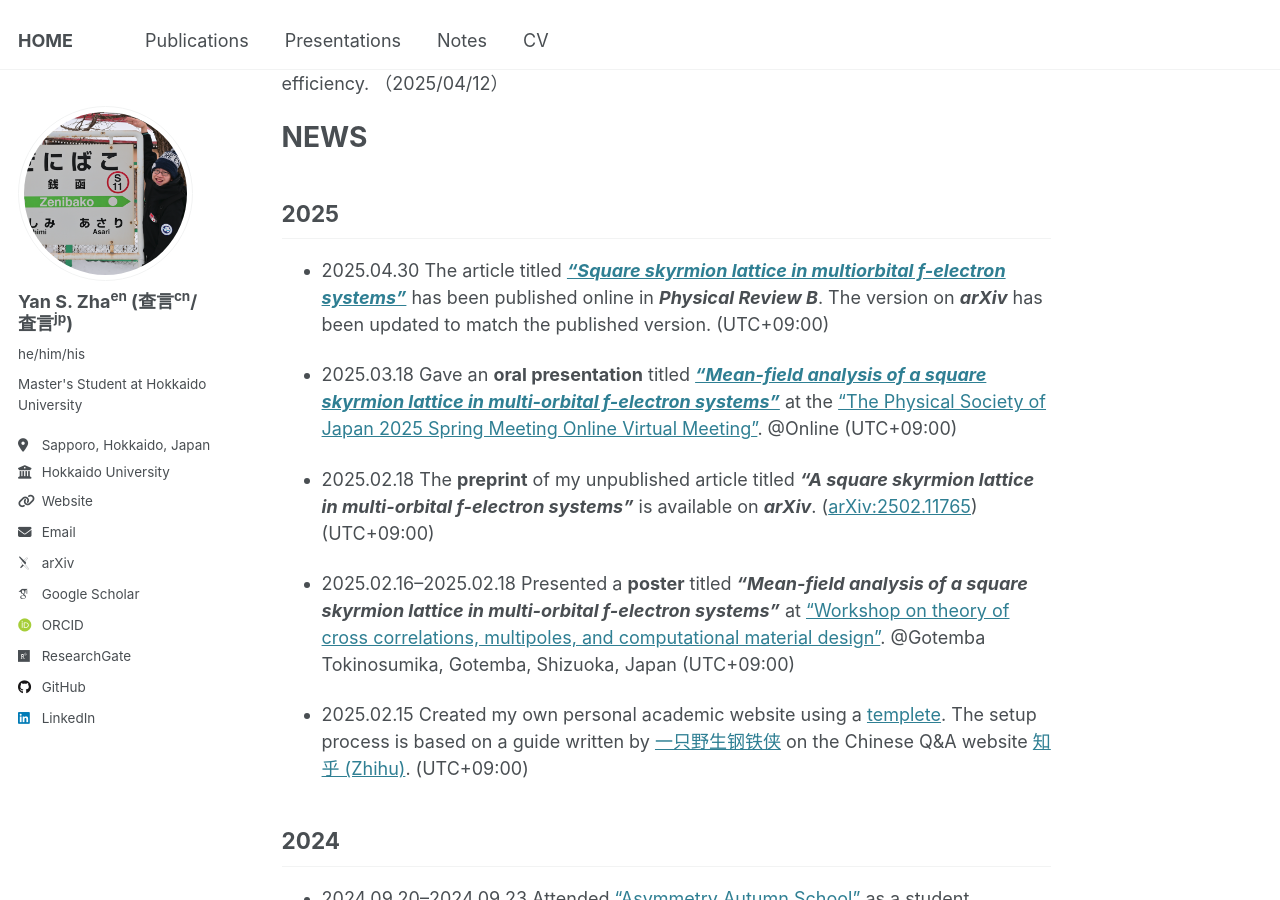
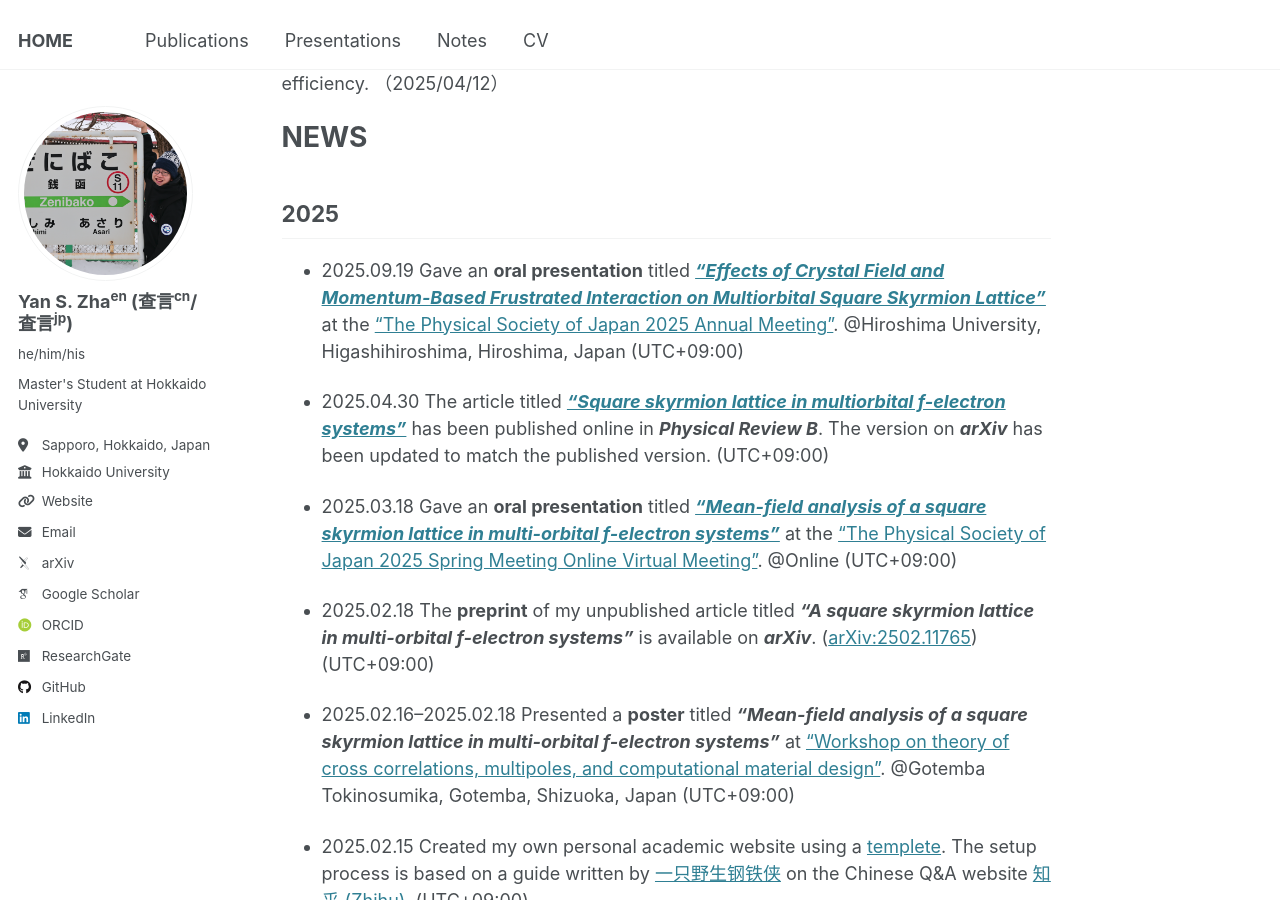
Before and after one commit to yzhacn/yzhacn.github.io, a Jekyll site: the page built from _pages/about.md, in a window 1280 px wide and 900 px high, scrolled down 634 px. Built offline with Jekyll 4.4.1, drawn with Linux system fonts in a browser that asks for light colours; some web fonts are replaced.

Commit message:
Update about.md

```diff
--- a/_pages/about.md
+++ b/_pages/about.md
@@ -24,6 +24,9 @@
 ======
 
 ## 2025
+* 2025.09.19 Gave an **oral presentation** titled ***["Effects of Crystal Field and Momentum-Based Frustrated Interaction on Multiorbital Square Skyrmion Lattice"]([https://onsite.gakkai-web.net/jps/jps_search/2025sp/data2/html/program08.html#j18pH2](https://onsite.gakkai-web.net/jps/jps_search/2025au/data2/html/program08.html#j19aSK314))*** at the ["The Physical Society of Japan 2025 Annual Meeting"]([https://www.jps.or.jp/english/meetings-and-awards/spring/spring-meeting.html](https://www.jps.or.jp/english/)). @Hiroshima University, Higashihiroshima, Hiroshima, Japan (UTC+09:00)
+
+
 * 2025.04.30 The article titled ***["Square skyrmion lattice in multiorbital f-electron systems"](https://journals.aps.org/prb/abstract/10.1103/PhysRevB.111.165155)*** has been published online in ***Physical Review B***. The version on ***arXiv*** has been updated to match the published version. (UTC+09:00)
 
 * 2025.03.18 Gave an **oral presentation** titled ***["Mean-field analysis of a square skyrmion lattice in multi-orbital f-electron systems"](https://onsite.gakkai-web.net/jps/jps_search/2025sp/data2/html/program08.html#j18pH2)*** at the ["The Physical Society of Japan 2025 Spring Meeting Online Virtual Meeting"](https://www.jps.or.jp/english/meetings-and-awards/spring/spring-meeting.html). @Online (UTC+09:00)
```
